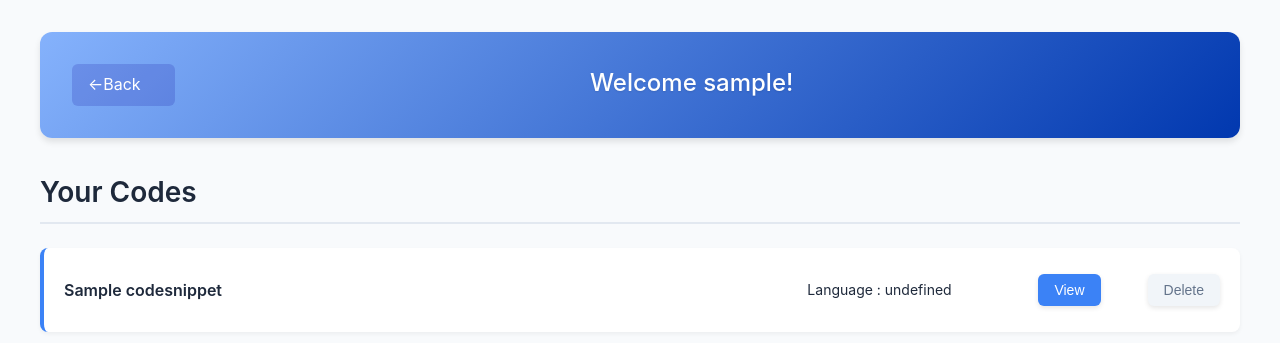
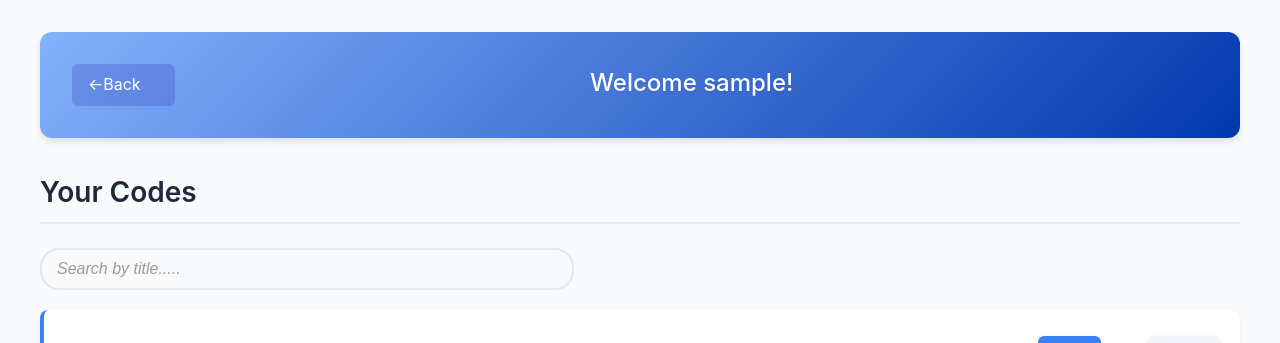
Before and after one commit to anantmahambrey/AI-Assisted-Code-Editor, a Django app: page /user/ in a window 1280 px wide. Shown: the top 343 px of the page. Run offline with Django 5.2, Linux system fonts and the light colour scheme; a user stored in the database is signed in; tables that the repository leaves empty hold one stand-in row (values such as "Sample post").

Commit message:
added search bar in user page

```diff
--- a/editor/templates/editor/user.html
+++ b/editor/templates/editor/user.html
@@ -388,6 +388,32 @@
             font-size:14px;
             text-align:right;
         }
+        #searchip {
+            width: 100%;
+            max-width: 500px;
+            padding: 10px 15px;
+            font-size: 16px;
+            border: 2px solid var(--border-color);  /* Green border */
+            border-radius: 19px;
+            outline: none;
+            transition: all 0.3s ease-in-out;
+            background-color: var(--background-color);
+            margin-bottom:20px;
+            color:var(--text-color);
+        }
+
+        #searchip::placeholder {
+            color: rgb(154, 154, 154);
+            font-style: italic;
+        }
+
+        #searchip:focus {
+            border:1px;
+            border-color: var(--primary-color); /* Darker green */
+            box-shadow: 0px 0px 7px var(--primary-color);
+            background-color: var(--background-color);
+        }
+
     </style>
 </head>
 <body>
@@ -399,6 +425,9 @@
         <p class="welcome">Welcome {{username}}!</p>
     </div>
     <h3>Your Codes</h3>
+
+    <input id="searchip" type="text" name="query" placeholder="Search by title....." oninput="loadSearchedCodes()">
+
     <div id="savedCodes"></div>
     <div class="popup" id="popup">
         <div class="popup-content">
@@ -501,6 +530,42 @@
             .catch(error => console.error('Error:', error));
         }
 
+
+        function loadSearchedCodes() {
+            const query = document.getElementById('searchip').value.trim();
+            const csrftoken = getCookie('csrftoken');
+            fetch(`/search/?query=${encodeURIComponent(query)}`, {
+                headers: {
+                    'X-CSRFToken': csrftoken,
+                    'Accept': 'application/json'
+                }
+            })
+            .then(response => response.json())
+            .then(data => {
+                console.log(data);
+                const mapping = {
+                'text/x-java': 'Java',
+                'python': 'Python',
+                'text/x-csrc': 'C',
+                'text/x-c++src': 'C++',
+                'javascript': 'JavaScript'
+                };
+                const savedCodesDiv = document.getElementById('savedCodes');
+                savedCodesDiv.innerHTML = data.codes.map(code => `
+                    <div class="saved-code">
+                        <h4>${code.title}</h4>
+                        <p class="langg">Language : ${mapping[code.language]}</p>
+                        <div class="saved-code-buttons">
+                            <button onclick="showPopup('${code.title}','${mapping[code.language]}','${code.created_at.substring(0, 10)}','${btoa(code.code)}','${code.desc}')">View</button>
+                            <button class="delete-btn" onclick="deleteCode(${code.id},'${code.title}')">Delete</button>
+                        </div>
+                    </div>
+                `).join('');
+            })
+            .catch(error => console.error('Error:', error));
+        }
+
+
         function getCookie(name) {
             let cookieValue = null;
             if (document.cookie && document.cookie !== '') {
--- a/editor/urls.py
+++ b/editor/urls.py
@@ -13,4 +13,5 @@
     path('user/', views.user, name='user'),
     path('get-saved-codes/', views.get_saved_codes, name='get_saved_codes'),
     path('delete-code/', views.delete_code, name='delete_code'),
+    path('search/', views.search_view, name='search'),
 ]
--- a/editor/views.py
+++ b/editor/views.py
@@ -146,6 +146,20 @@
     })
 
 @login_required
+def search_view(request):
+    query = request.GET.get('query', '')  # Get the search query
+    if not query:
+        results = CodeSnippet.objects.filter(user=request.user).values(
+            'id', 'title', 'code', 'language', 'created_at', 'desc'
+        )
+    else:
+        # Fetch matching results
+        results = CodeSnippet.objects.filter(user=request.user, title__icontains=query).values(
+            'id', 'title', 'code', 'language','created_at','desc'  # Add more fields if needed
+        )
+    return JsonResponse({'codes': list(results)})
+
+@login_required
 def save_code(request):
     if request.method == 'POST':
         try:
```
